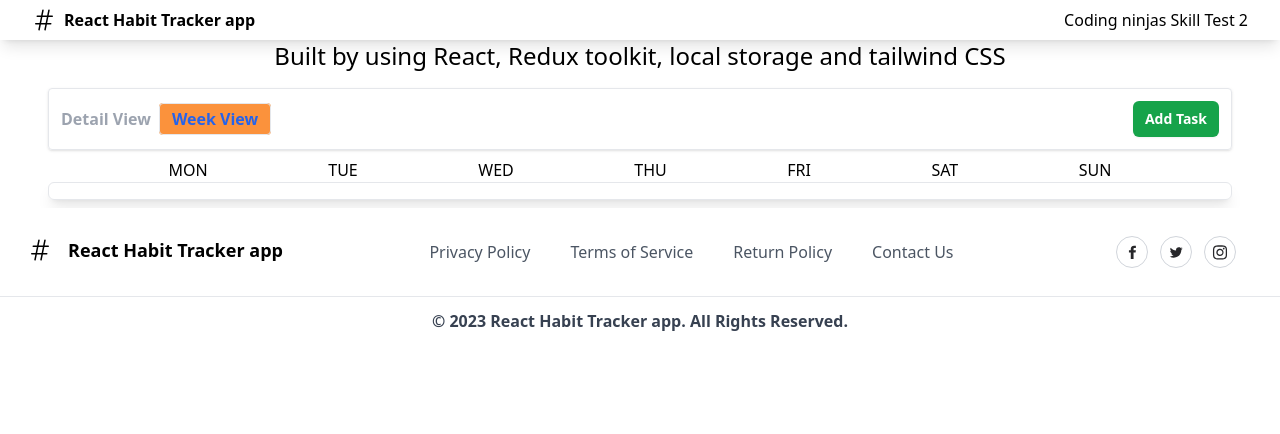
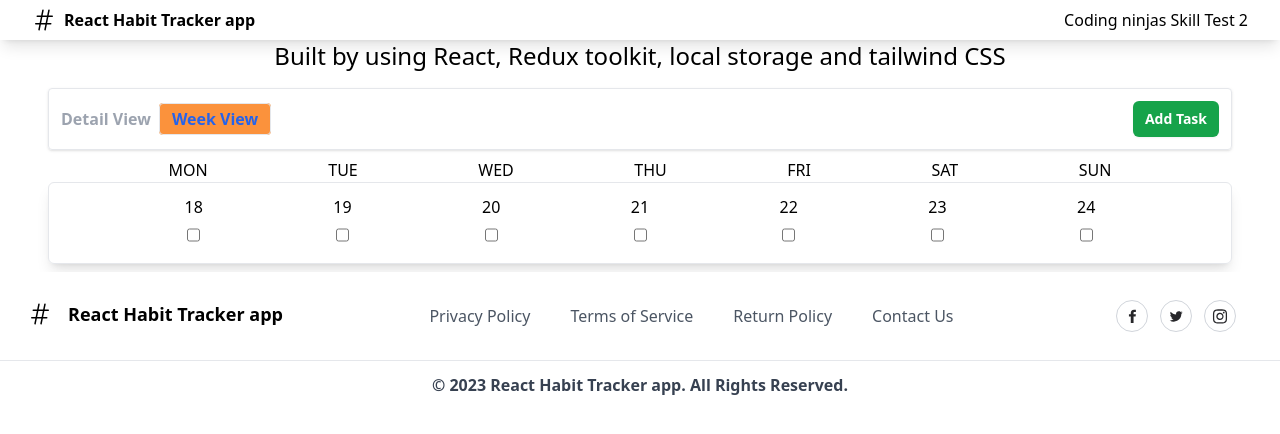
Before and after one commit to pktherock/React-Habit-Tracking-App, a React (Vite) app: page /week-view in a window 1280 px wide. Shown: the top 434 px of the page. Built offline with nearby package versions, Linux system fonts and the light colour scheme.

Commit message:
longest streak bug fixed

```diff
--- a/src/app/features/habit/components/WeekWiseHabit.jsx
+++ b/src/app/features/habit/components/WeekWiseHabit.jsx
@@ -1,13 +1,64 @@
+import { useDispatch, useSelector } from "react-redux";
+import { updateHabit } from "../slices/HabitSlice";
+
 import { Card, Container } from "../../../components";
+
 import AddTask from "./AddTask";
 import DaysName from "./DaysName";
+import { getHabitStatus } from "../../../utils";
 
 function WeekWiseHabit() {
+  const habits = useSelector((state) => state.habits);
+
+  const dispatch = useDispatch();
+
+  const getAllPrevious7dates = () => {
+    const result = [];
+    const currentDate = new Date();
+    let date = currentDate.getDate();
+    let month = currentDate.getMonth() + 1;
+    let year = currentDate.getFullYear();
+
+    for (let i = 0; i < 7; i++) {
+      const searchDate = `${year}-${month}-${date}`;
+      result.unshift(searchDate);
+
+      currentDate.setDate(currentDate.getDate() - 1);
+      date = currentDate.getDate();
+      month = currentDate.getMonth() + 1;
+      year = currentDate.getFullYear();
+    }
+    return result;
+  };
+
   return (
     <Container>
       <AddTask />
       <DaysName />
-      <Card></Card>
+      <Card>
+        {habits.map(({ id, habitDetails }) => (
+          <div key={id} className="w-full flex justify-evenly p-1">
+            {getAllPrevious7dates().map((date) => (
+              <div
+                key={date}
+                className="md:flex md:flex-col justify-center items-center"
+              >
+                <span>{new Date(date).getDate()} </span>
+                <div className="flex justify-center items-center w-1/6">
+                  <input
+                    type="checkbox"
+                    className="rounded border-gray-300 border checked:bg-blue-500 checked:border-transparent focus:outline-none  w-8 h-8"
+                    defaultChecked={getHabitStatus(habitDetails, date)}
+                    onChange={() =>
+                      dispatch(updateHabit({ id, searchDate: date }))
+                    }
+                  />
+                </div>
+              </div>
+            ))}
+          </div>
+        ))}
+      </Card>
     </Container>
   );
 }
--- a/src/app/features/habit/slices/HabitSlice.js
+++ b/src/app/features/habit/slices/HabitSlice.js
@@ -13,15 +13,8 @@ const demoHabit = {
   description: "hello world at 3pm",
   time: "3:30 PM",
   createdAt: "2023-12-15T02:27:59.159Z", // new Date().toISOString()
-  count: 5,
-  habitDetails: {
-    "2023-12-24": "NOT_DONE",
-    "2023-12-23": "DONE",
-    "2023-12-21": "DONE",
-    "2023-12-20": "DONE",
-    "2023-12-19": "DONE",
-    "2023-12-15": "DONE",
-  },
+  count: 0,
+  habitDetails: {},
 };
 
 // Redux store initial state
@@ -37,6 +30,7 @@ const habitSlice = createSlice({
   name: "habit",
   initialState,
   reducers: {
+    // adding habit into store
     addHabit: (state, action) => {
       const habit = {
         id: nanoid(),
@@ -45,9 +39,11 @@ const habitSlice = createSlice({
       state.habits.unshift(habit);
     },
 
+    // updating habit into store
     updateHabit: (state, action) => {
       state.habits = state.habits.map((habit) => {
         const { id, searchDate } = action.payload;
+        // console.log(action.payload);
         if (habit.id === id) {
           const status = habit.habitDetails[searchDate];
           if (status === HABIT_STATUS.DONE) {
@@ -66,6 +62,7 @@ const habitSlice = createSlice({
       localStorage.setItem("habits", JSON.stringify(state.habits));
     },
 
+    // deleting habit from store
     removeHabit: (state, action) => {
       state.habits = state.habits.filter(
         (habit) => habit.id !== action.payload
--- a/src/app/utils/getFormattedHabit.js
+++ b/src/app/utils/getFormattedHabit.js
@@ -10,7 +10,7 @@ const getFormattedHabit = (allHabits = []) => {
   // format Habits
   const formattedHabits = formatHabit(sortedHabits);
 
-  console.log("Formatted habit", formattedHabits);
+  // console.log("Formatted habit", formattedHabits);
 
   return formattedHabits;
 };
--- a/src/app/utils/getHabitStatus.js
+++ b/src/app/utils/getHabitStatus.js
@@ -1,10 +1,10 @@
 import { HABIT_STATUS } from "../constants";
 
-function getHabitStatus(habitDetails = {}) {
-  const date = new Date();
-  const searchDate = `${date.getFullYear()}-${
-    date.getMonth() + 1
-  }-${date.getDate()}`;
+function getHabitStatus(habitDetails = {}, date = "") {
+  const currentDate = date ? new Date(date) : new Date();
+  const searchDate = `${currentDate.getFullYear()}-${
+    currentDate.getMonth() + 1
+  }-${currentDate.getDate()}`;
 
   return habitDetails[searchDate] === HABIT_STATUS.DONE;
 }
--- a/src/app/utils/getLongestStreak.js
+++ b/src/app/utils/getLongestStreak.js
@@ -11,7 +11,12 @@ function getLongestStreak(habitInfo) {
   let currentStreak = 0;
   let longestStreak = 0;
 
-  for (let i = 0; i < sortedDates.length - 1; i++) {
+  const date = new Date();
+  const todayDateString = `${date.getFullYear()}-${
+    date.getMonth() + 1
+  }-${date.getDate()}`;
+
+  for (let i = 0; i < sortedDates.length; i++) {
     const currentDate = new Date(sortedDates[i]);
     const nextDate = new Date(sortedDates[i + 1]);
 
@@ -19,15 +24,12 @@ function getLongestStreak(habitInfo) {
       currentDate.getMonth() + 1
     }-${currentDate.getDate()}`;
 
-    const searchDate2 = `${nextDate.getFullYear()}-${
-      nextDate.getMonth() + 1
-    }-${nextDate.getDate()}`;
-
     if (
-      habitInfo[searchDate] === HABIT_STATUS.DONE &&
-      habitInfo[searchDate2] === HABIT_STATUS.DONE &&
-      nextDate &&
-      nextDate.getTime() - currentDate.getTime() === 86400000
+      (habitInfo[searchDate] === HABIT_STATUS.DONE &&
+        nextDate &&
+        nextDate.getTime() - currentDate.getTime() === 86400000) ||
+      (habitInfo[searchDate] === HABIT_STATUS.DONE &&
+        searchDate === todayDateString)
     ) {
       // Dates are consecutive (difference is 1 day)
       currentStreak++;
@@ -39,8 +41,11 @@ function getLongestStreak(habitInfo) {
       currentStreak = 0; // Reset streak counter for non-consecutive dates
     }
   }
+  if (currentStreak > 0 && longestStreak === 0) {
+    longestStreak = currentStreak;
+  }
 
-  return `${longestStreak + 1} best`; // Add 1 to account for the first day of the streak
+  return `${longestStreak} best`; // Add 1 to account for the first day of the streak
 }
 
 export default getLongestStreak;
```
